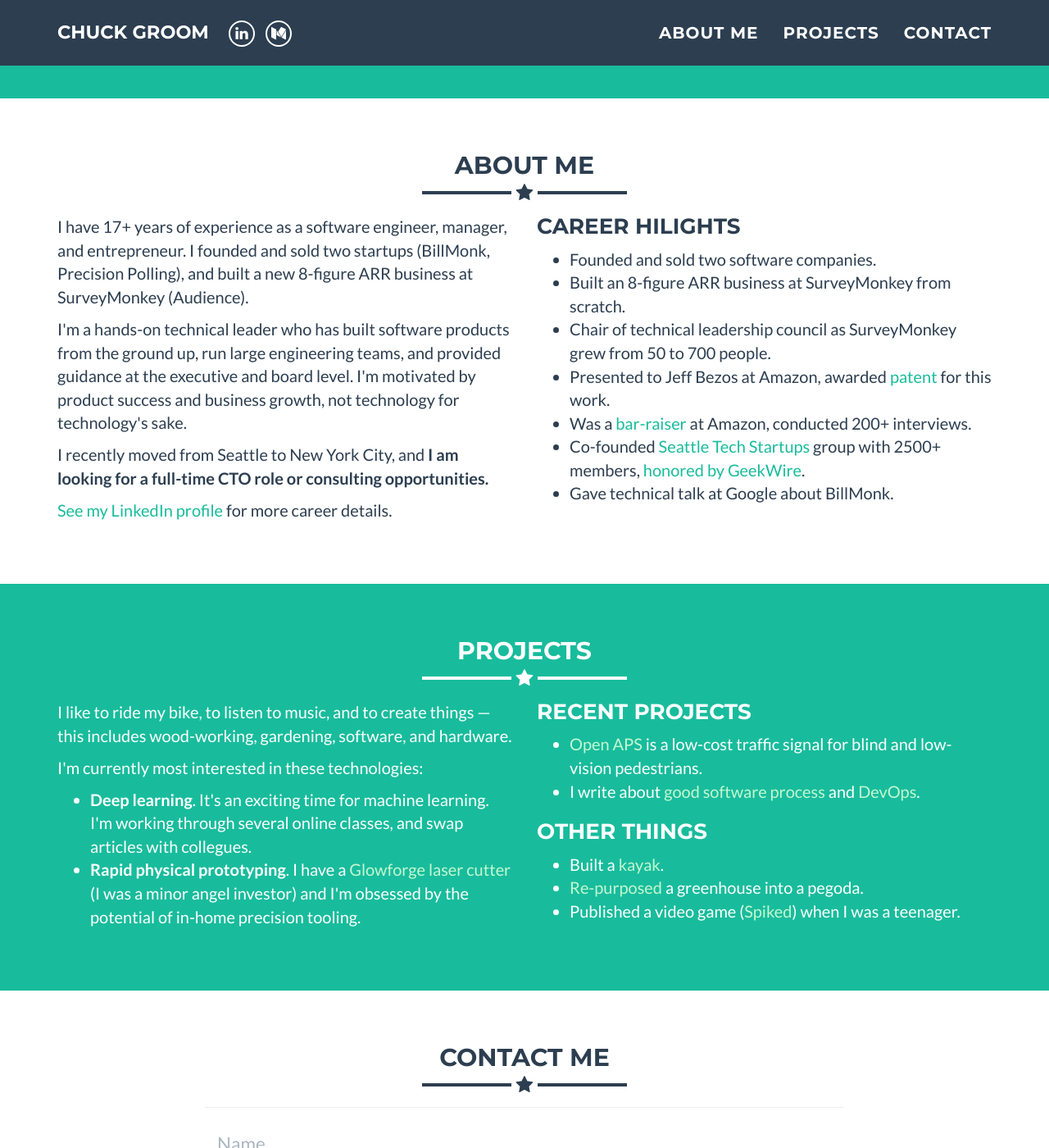
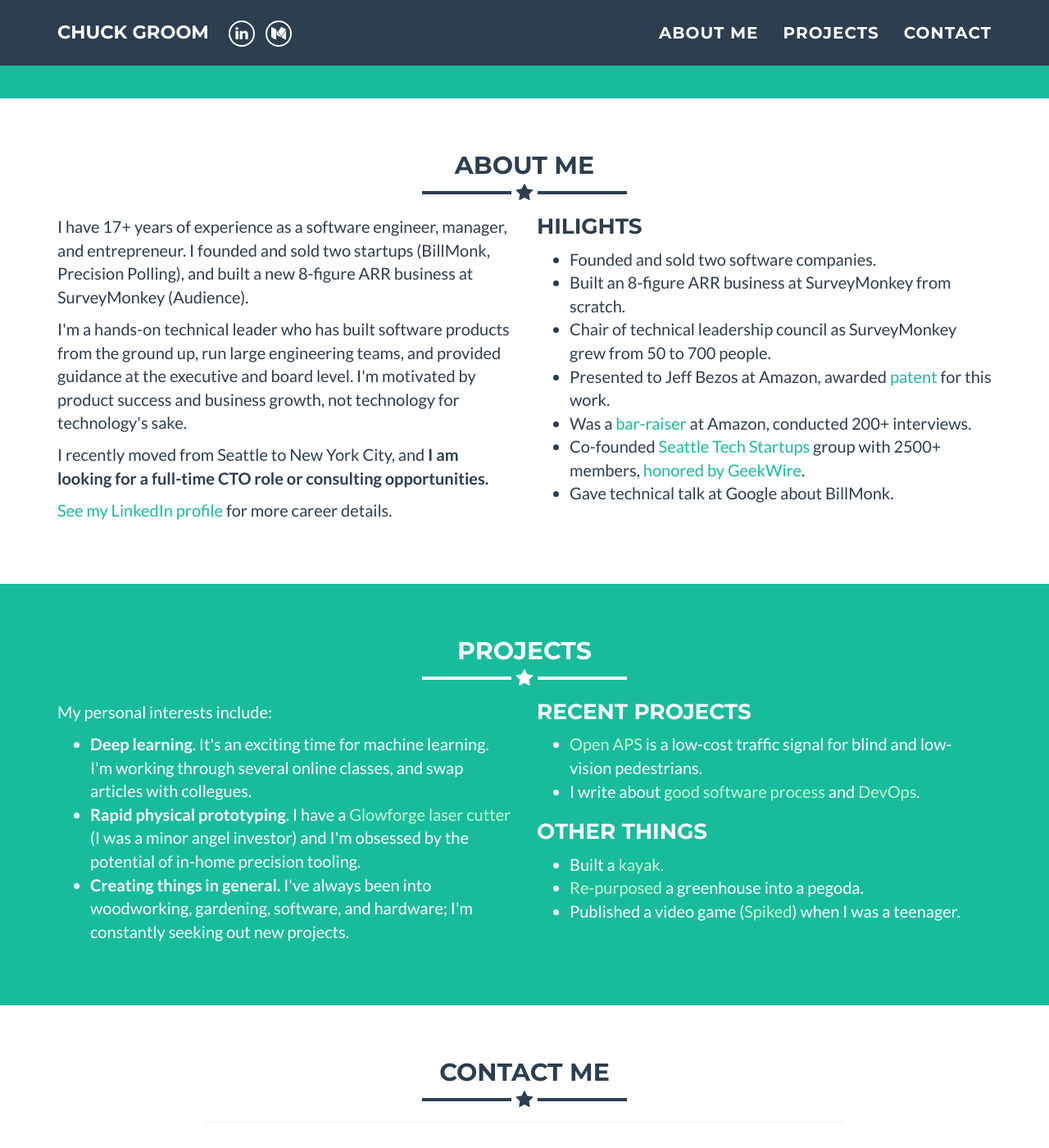
Before and after one commit to chuckgroom/onepage-bio, a Jekyll site: the page built from index.html, in a window 1280 px wide and 1400 px high, scrolled down 454 px. Shown: the whole window at 82% size. Built offline with Jekyll 4.4.1, drawn with Linux system fonts in a browser that asks for light colours.

Commit message:
Incorporated Colin's feedback.

```diff
--- a/_includes/bio.html
+++ b/_includes/bio.html
@@ -37,7 +37,7 @@
 		</p>
 	    </div>
 	    <div class="col-sm-6">
-		    <h3 style="margin-top:0;">Career Hilights</h3>
+		    <h3 style="margin-top:0;">Hilights</h3>
 		    <ul>
 			<li>
 			    Founded and sold two software companies.
--- a/_includes/interests.html
+++ b/_includes/interests.html
@@ -8,16 +8,8 @@
         </div>
             <div class="row">
                 <div class="col-sm-6">
-                    <p>
-			I like to ride my bike, to listen to music, and to create things &mdash; this
-			includes
-			    wood-working, gardening,
-			     software, and hardware.
-			</p>
-
-		    </p>
 		    <p>
-			I'm currently most interested in these technologies:
+			My personal interests include:
 			<ul>
 			    <li>
 				<b>Deep learning</b>. It's an exciting time for machine learning. I'm working through several online classes, and swap articles with collegues.
@@ -26,6 +18,9 @@
 				<b>Rapid physical prototyping</b>. I have a <a href="https://medium.com/@cgroom/glowforge-first-thoughts-and-impressions-8793b2eb9d5">Glowforge laser cutter</a> (I was a minor angel investor) and I'm obsessed by the
 				potential of in-home precision tooling.
 			    </li>
+			    <li>
+				<b>Creating things in general.</b> I've always been into woodworking, gardening, software, and hardware; I'm constantly
+				seeking out new projects.
 			</ul>
 		    </p>
 		</div>
```
Also changed, not shown: img/face.png.
